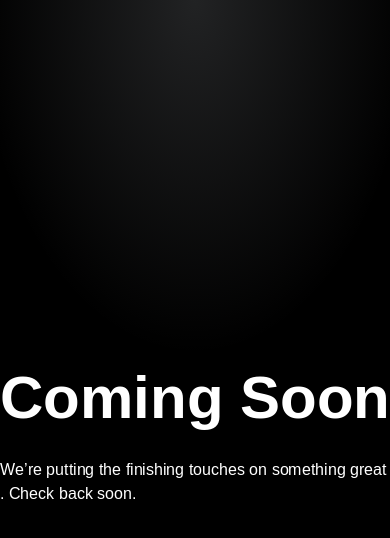
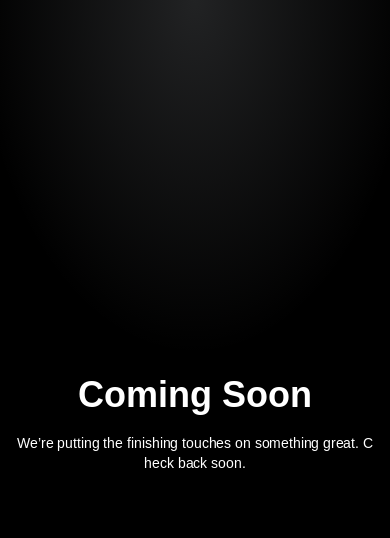
Before and after one commit to anisbouzahar/portfolio, a Next.js app: page /coming-soon in a window 390 px wide. Shown: the top 538 px of the page. Built offline with nearby package versions, Linux system fonts and the light colour scheme.

Commit message:
fix:mobile responisive on coming soon page

```diff
--- a/src/app/coming-soon/page.tsx
+++ b/src/app/coming-soon/page.tsx
@@ -1,6 +1,4 @@
-// app/coming-soon/page.tsx
-import {TextReveal} from "@/components/ui/text-reveal";
-import {GradientBackground} from "@/components/ui/backgrounds/gradient";
+import { TextReveal } from "@/components/ui/text-reveal";
 
 export default function ComingSoon() {
     return (
@@ -8,21 +6,26 @@ export default function ComingSoon() {
             <div
                 className="absolute inset-0 z-0"
                 style={{
-                    background: "radial-gradient(ellipse 80% 60% at 50% 0%, rgba(226, 232, 240, 0.15), transparent 70%), #000000",
+                    background:
+                        "radial-gradient(ellipse 80% 60% at 50% 0%, rgba(226, 232, 240, 0.15), transparent 70%), #000000",
                 }}
             />
-            <div className="absolute inset-0 flex flex-col justify-center items-center z-10 h-full">
-                <TextReveal variant="blur" className="font-bold text-6xl leading-loose text-white">
+            <div className="absolute inset-0 flex flex-col justify-center items-center text-center px-4 z-10 h-full">
+                <TextReveal
+                    variant="blur"
+                    className="font-bold text-4xl sm:text-5xl md:text-6xl leading-tight md:leading-loose text-white"
+                >
                     Coming Soon
                 </TextReveal>
-                <TextReveal variant="fade" delay={0.05} staggerDelay={0.001} className="text-white">
+                <TextReveal
+                    variant="fade"
+                    delay={0.05}
+                    staggerDelay={0.02}
+                    className="mt-4 text-sm sm:text-base md:text-lg text-white max-w-md"
+                >
                     We’re putting the finishing touches on something great. Check back soon.
                 </TextReveal>
             </div>
-
         </main>
-
-
-
     );
 }
```
